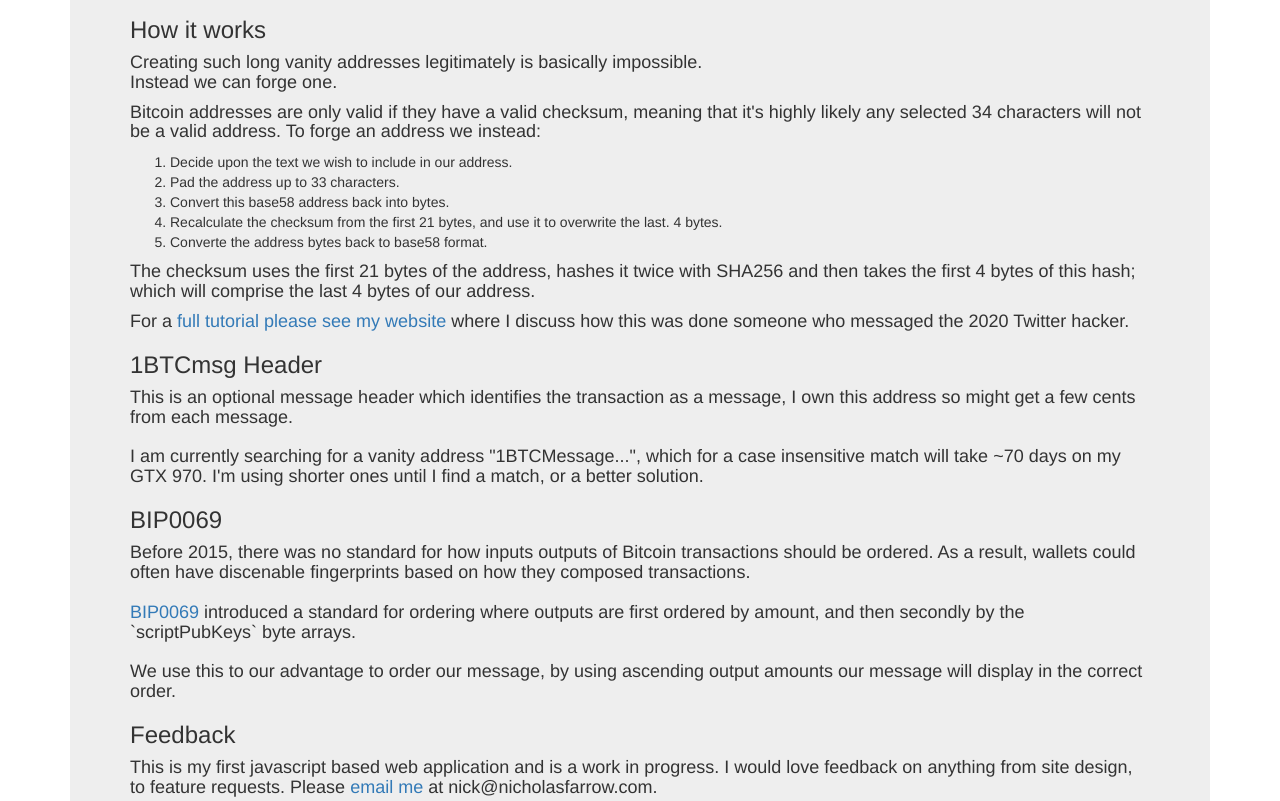
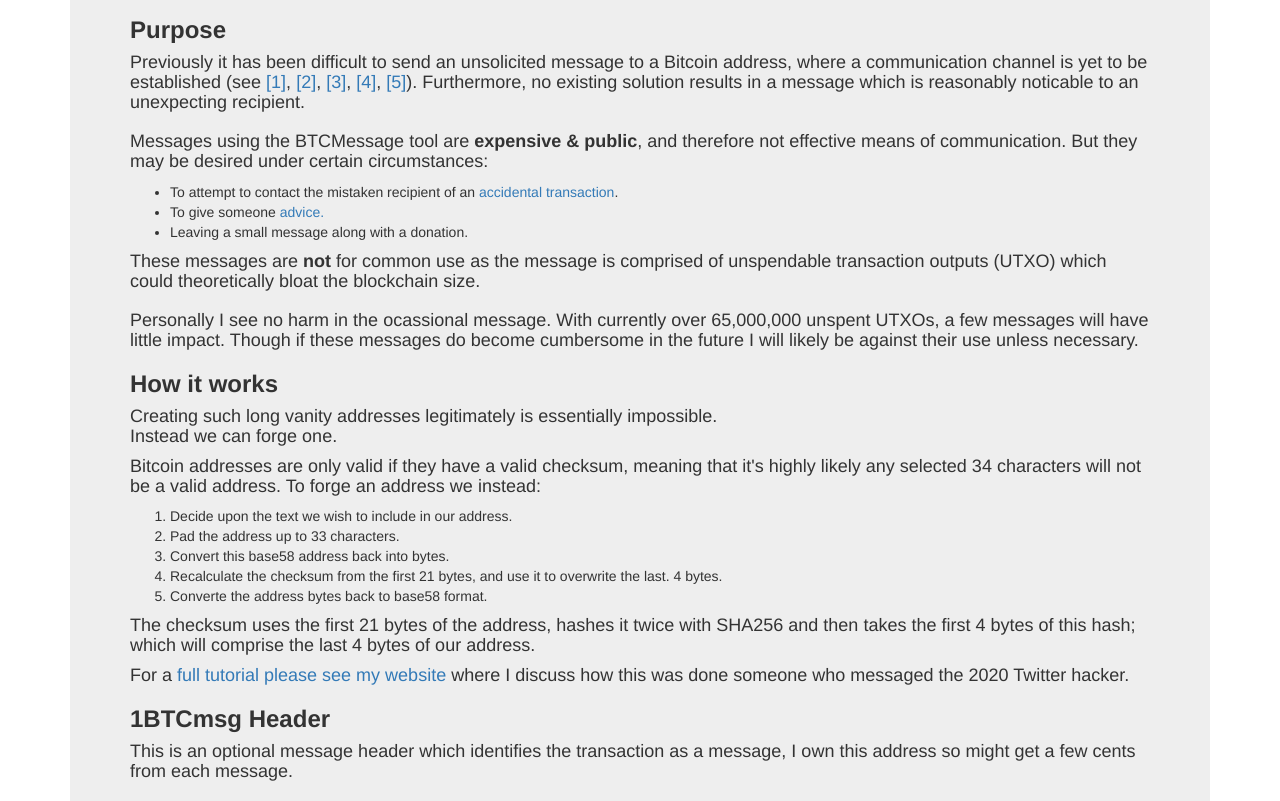
Before and after one commit to nickfarrow/BTCMessage, a plain HTML site: page about.html in a window 1280 px wide. Shown: the part 441-1242 px from the top of the page. Drawn offline with nearby package versions, Linux system fonts and the light colour scheme; a script that the page names is missing.

Commit message:
expanded about

```diff
--- a/about.html
+++ b/about.html
@@ -49,9 +49,41 @@
           <iframe width="560" height="315" src="https://www.youtube.com/embed/FxDSsH5nrB0" frameborder="0" allow="accelerometer; autoplay; encrypted-media; gyroscope; picture-in-picture" allowfullscreen></iframe>
         </center>
 
-        <h3>How it works</h3>
+        <h3><b>Purpose</b></h3>
+        <h4>
+          Previously it has been difficult to send an unsolicited message to a Bitcoin address, where a communication channel is yet to be established
+          (see
+              <a href="https://bitcoin.stackexchange.com/questions/19893/how-to-send-bitcoin-with-a-message-attached" target="_blank">[1]</a>,
+              <a href="https://www.quora.com/How-can-I-contact-a-Bitcoin-address" target="_blank">[2]</a>,
+              <a href="https://www.reddit.com/r/Bitcoin/comments/85jj4k/btc_transaction_as_a_text_message/" target="_blank">[3]</a>,
+              <a href="https://www.reddit.com/r/btc/comments/49pp3n/eli5_how_to_embed_text_into_a_bitcoin_transaction/" target="_blank">[4]</a>,
+              <a href="https://bitcointalk.org/index.php?topic=1275775.0" target="_blank">[5]</a>).
 
-        <h4>Creating such long vanity addresses legitimately is basically impossible. </br>Instead we can forge one.
+          Furthermore, no existing solution results in a message which is reasonably noticable to an unexpecting recipient.
+
+          <br><br>
+
+          Messages using the BTCMessage tool are <b>expensive & public</b>, and therefore not effective means of communication. But they may be desired under certain circumstances:
+        </h4>
+        <ul>
+          <li>To attempt to contact the mistaken recipient of an <a href="https://bitcoin.stackexchange.com/questions/50083/how-do-i-recover-bitcoin-sent-to-a-wrong-wallet-address" target="_blank">accidental transaction</a>.</li>
+          <li>To give someone <a href="https://www.blockchain.com/btc/tx/54215bf9b24db3dbf3463f305128caa0c6ac5be8fd6e7d5d534f494855fd1689" target="_blank">advice.</a></li>
+          <li>Leaving a small message along with a donation.</li>
+        </ul>
+
+        <h4>
+          These messages are <b>not</b> for common use as the message is comprised of unspendable transaction outputs (UTXO) which could theoretically bloat the blockchain size.
+
+          <br><br>
+          Personally I see no harm in the ocassional message. With currently over 65,000,000 unspent UTXOs, a few messages will have little impact. Though if these messages do become cumbersome in the future I will likely be against their use unless necessary.
+        </h4>
+
+
+
+
+        <h3><b>How it works</b></h3>
+
+        <h4>Creating such long vanity addresses legitimately is essentially impossible. </br>Instead we can forge one.
         </h4>
 
         <h4>Bitcoin addresses are only valid if they have a valid checksum, meaning that it's highly likely any selected 34 characters will not be a valid address. To forge an address we instead:
@@ -70,13 +102,13 @@
 
         <h4>For a <a href="https://nicholasfarrow.com/Fake-Bitcoin-Vanity-Addresses/" target="_blank">full tutorial please see my website</a> where I discuss how this was done someone who messaged the 2020 Twitter hacker.</h4>
 
-        <h3>1BTCmsg Header</h3>
+        <h3><b>1BTCmsg Header</b></h3>
         <h4>This is an optional message header which identifies the transaction as a message, I own this address so might get a few cents from each message.
           <br><br>
           I am currently searching for a vanity address "1BTCMessage...", which for a case insensitive match will take ~70 days on my GTX 970. I'm using shorter ones until I find a match, or a better solution.
         </h4>
 
-        <h3>BIP0069</h3>
+        <h3><b>BIP0069</b></h3>
         <h4>Before 2015, there was no standard for how inputs outputs of Bitcoin transactions should be ordered. As a result, wallets could often have discenable fingerprints based on how they composed transactions.
 
         <br><br>
@@ -88,7 +120,7 @@
         We use this to our advantage to order our message, by using ascending output amounts our message will display in the correct order.
         </h4>
 
-        <h3>Feedback</h3>
+        <h3><b>Feedback</b></h3>
         <h4>This is my first javascript based web application and is a work in progress. I would love feedback on anything from site design, to feature requests. Please <a href="mailto:nick@nicholasfarrow.com" target="_blank">email me</a> at nick@nicholasfarrow.com.
         </h4>
         <h3>Donate: bc1qjxnk5skkjf3t7zcv7jclse2sacvewrs5aucetc</h3>
```
Also changed, not shown: index.html (+1 -1 lines).
